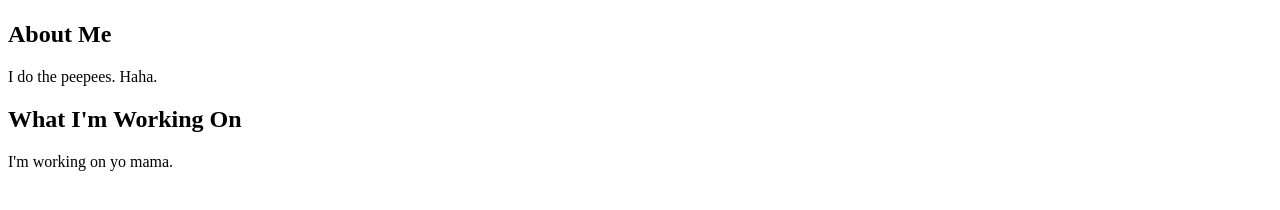
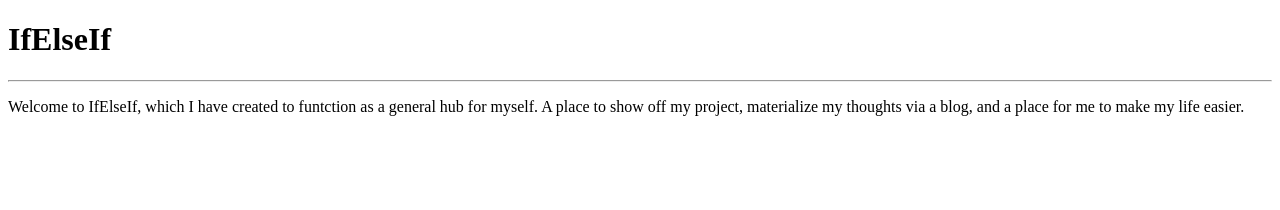
Before and after one commit to K-ra-ne/k-ra-ne.github.io, a plain HTML site: page index.html in a window 1280 px wide. Drawn offline with Linux system fonts and the light colour scheme.

Commit message:
Add files via upload

```diff
--- a/index.html
+++ b/index.html
@@ -1,14 +1,15 @@
 <!DOCTYPE html>
-<html>
-    <h1>
-    <body>
-        <H2>About Me</H2>
-        <p>
-            I do the peepees. Haha.
-        </p>
-        <h2>What I'm Working On</h2>
-        <p>
-            I'm working on yo mama.
-        </p>
-    </body>
-    </h1>
+<html lang="en">
+<head>
+    <meta charset="UTF-8">
+    <meta name="viewport" content="width=device-width, initial-scale=1.0">
+    <title>IfElseIf - Because I Wanted To</title>
+</head>
+<body>
+    <h1>IfElseIf</h1>
+    <hr>
+    <p>Welcome to IfElseIf, which I have created to funtction as a general hub for myself. A place to show off my project, materialize my thoughts via a blog, and a place for me to make my life easier.
+    </p>
+</body>
+
+</html>
```
